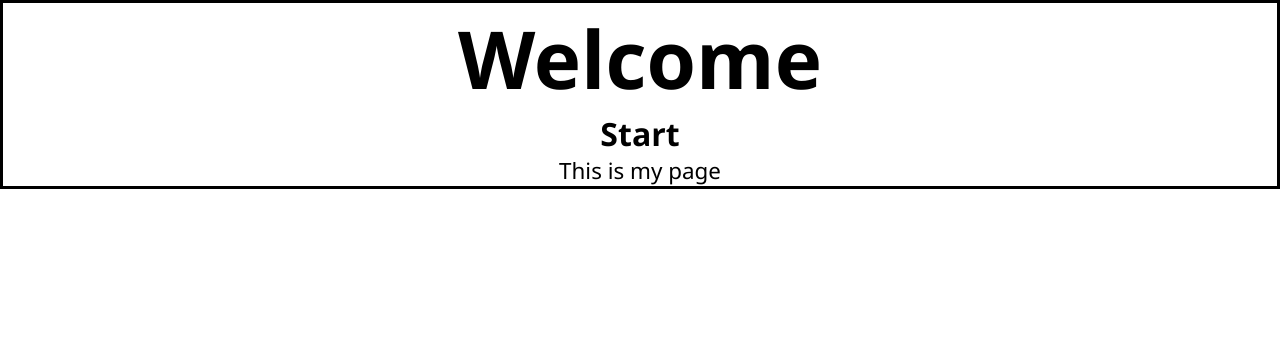
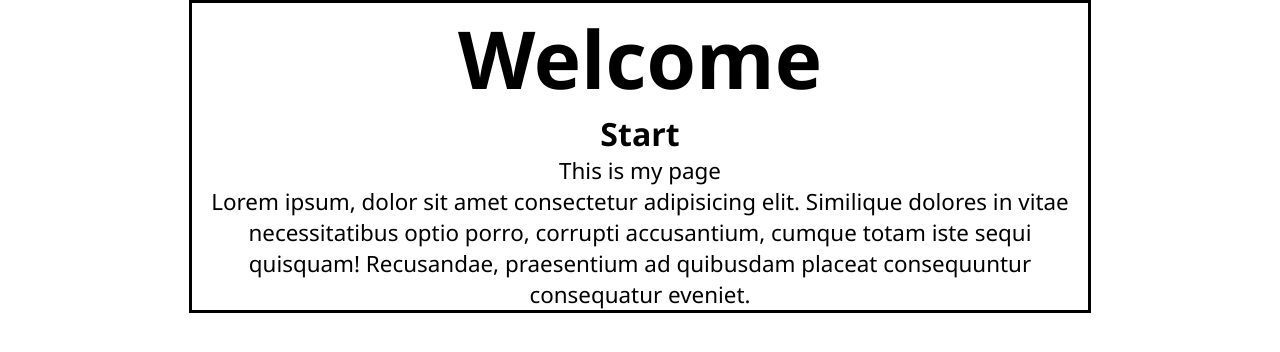
Before and after one commit to Cipher-cat88/Cipher-cat88-Html, a plain HTML site: page index.html in a window 1280 px wide. Drawn offline with Linux system fonts and the light colour scheme.

Commit message:
Parrafo de Lorem ipsum

```diff
--- a/Css/style.css
+++ b/Css/style.css
@@ -8,7 +8,8 @@
 div.a
 {
     border: 0.2rem solid;
-    height: 100%;
+    margin: 0 auto;
+    width: 70%;
 }
 
 h1, h2, h3, h4, h5, h6, p
--- a/index.html
+++ b/index.html
@@ -11,6 +11,7 @@
             <h1>Welcome</h1>
             <h2>Start</h2>
             <p>This is my page</p>
+            <p>Lorem ipsum, dolor sit amet consectetur adipisicing elit. Similique dolores in vitae necessitatibus optio porro, corrupti accusantium, cumque totam iste sequi quisquam! Recusandae, praesentium ad quibusdam placeat consequuntur consequatur eveniet.</p>
         </div>
     </body>
 </html>
```
